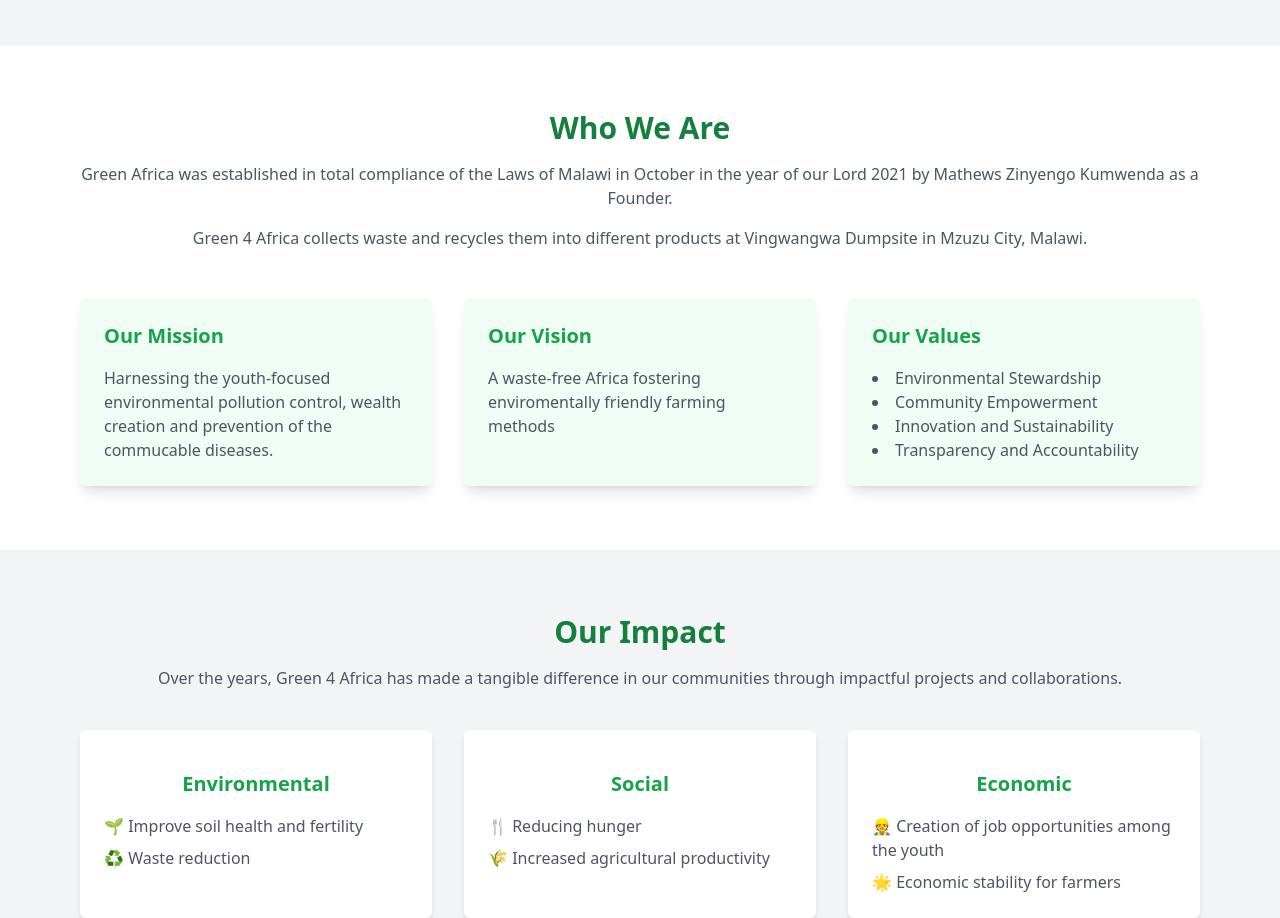
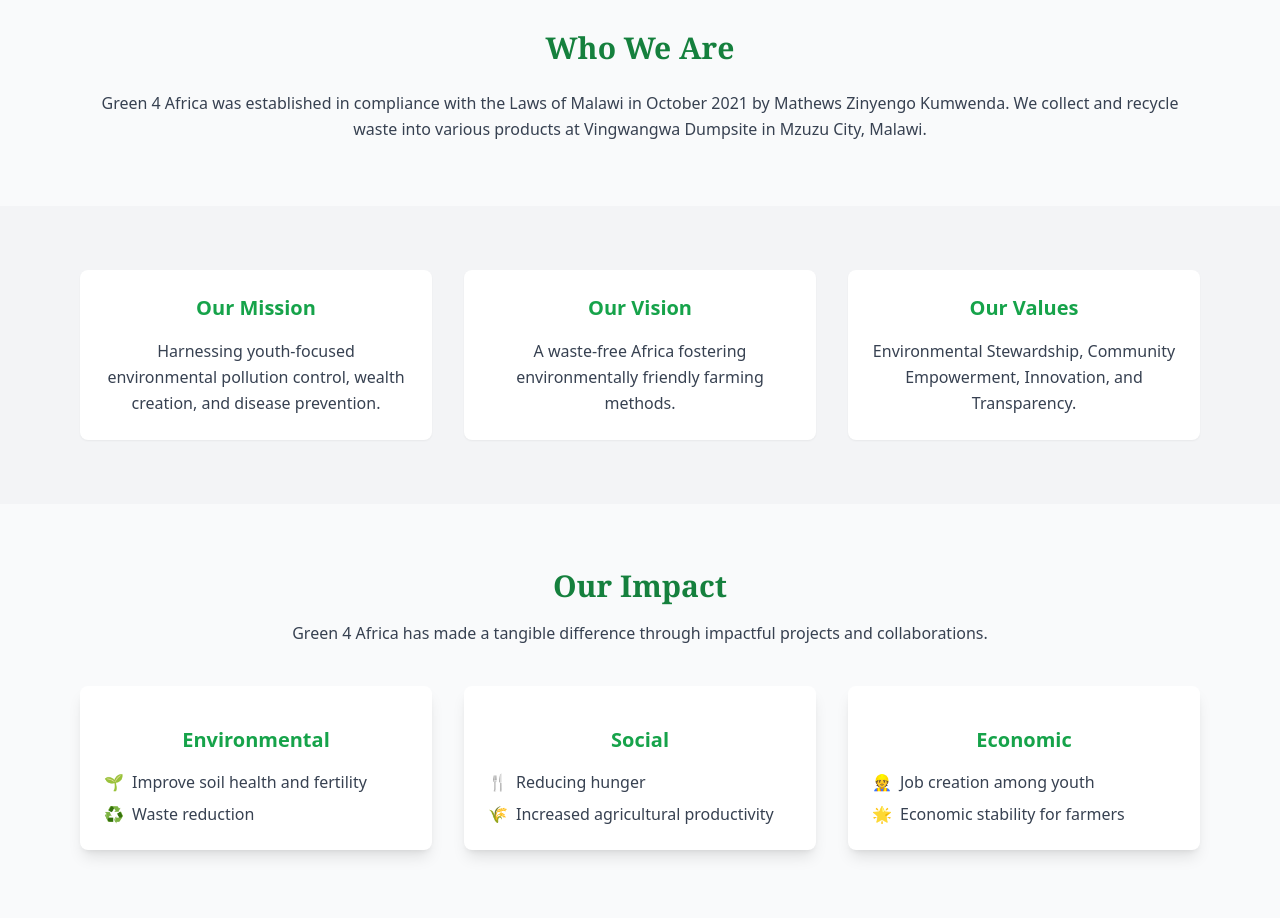
Before and after one commit to Vitumbikoh/Green-4-Africa, a React (Create React App) app: page /about in a window 1280 px wide. Shown: the part 354-1272 px from the top of the page. Built offline with nearby package versions, Linux system fonts and the light colour scheme.

Commit message:
Modified Responsiveness

```diff
--- a/src/components/Header.jsx
+++ b/src/components/Header.jsx
@@ -32,7 +32,7 @@
 
   return (
     <header
-      className={`fixed top-0 left-0 w-full z-50 transition-colors duration-300 ${
+      className={`fixed top-0 left-0 w-full z-50 transition-colors duration-300 pr-2 sm:pr-4 md:pr-8 lg:pr-12 ${
         isScrolled || !isHomePage
           ? "bg-g4AGreen text-white shadow-md"
           : "bg-transparent text-white"
@@ -71,7 +71,7 @@
         </button>
 
         {/* Desktop Navigation */}
-        <nav className="hidden lg:flex items-center space-x-10 txet-white">
+        <nav className="hidden lg:flex items-center space-x-12 txet-white">
           {[
             { path: "/", label: "Home" },
             { path: "/about", label: "About" },
--- a/src/components/Products.jsx
+++ b/src/components/Products.jsx
@@ -20,7 +20,7 @@
   ];
 
   return (
-    <div className="bg-gray-50 py-20 px-8 sm:px-12 md:px-16">
+    <div className="bg-gray-50 pb-10 px-8 sm:px-12 md:px-16">
       <div className="max-w-7xl mx-auto text-center">
         {/* Section Header */}
         <h2 className="text-4xl font-serif font-bold text-gray-800 mb-6">
--- a/src/components/TeamMembers.jsx
+++ b/src/components/TeamMembers.jsx
@@ -3,6 +3,7 @@
 const Team = () => {
   const teamMembers = [
     { name: "Mathews Z. Kumwenda", role: "Executive Director", image: "matthews.jpg" },
+    { name: "Blessings Kayuni", role: "Heard of finance", image: ".jpg" },
     { name: "Grace Kayuni", role: "Marketing Officer", image: "GraceKayuni.jpg" },
     { name: "Sithandiveni Soko", role: "Head of Sanitation", image: "SithandiveniSoko.jpg" },
     { name: "Asayile Ngosi", role: "Programmes Manager", image: "AsayileNgosi.jpg" },
@@ -24,7 +25,7 @@
           {teamMembers.map((member, index) => (
             <div
               key={index}
-              className="bg-white rounded-lg shadow-lg overflow-hidden transition-transform transform hover:scale-105"
+              className="bg-white rounded-lg shadow-sm overflow-hidden transition-transform transform hover:scale-105"
             >
               <img
                 className="w-full h-72 object-cover"
--- a/src/pages/About.jsx
+++ b/src/pages/About.jsx
@@ -1,247 +1,164 @@
 import React, { useState, useEffect } from "react";
-import { motion } from "framer-motion";
 import Team from "../components/TeamMembers";
-
-// Animation variants for paragraphs
-const paragraphVariants = {
-  hidden: { opacity: 0, y: 30 },
-  visible: { opacity: 1, y: 0 },
-};
-
-// Animation variants for heading and numbers
-const headingVariants = {
-  hidden: { opacity: 0, y: -20 },
-  visible: { opacity: 1, y: 0 },
-};
 
 const About = () => {
   const [isVisible, setIsVisible] = useState(false);
 
   useEffect(() => {
-    // Set isVisible to true after the component mounts to trigger animation
     setIsVisible(true);
   }, []);
 
   return (
-    <div className="bg-gray-100 my-8 pt-8">
+    <div className="bg-gray-50">
       {/* Hero Section */}
       <div
-        className={`relative h-72 bg-cover bg-center rounded-lg mb-12 transition-all duration-1000 ease-in-out ${
+        className={`relative h-80 bg-cover bg-center transition-opacity duration-1000 ${
           isVisible ? "opacity-100" : "opacity-0"
         }`}
         style={{ backgroundImage: "url('/matthews.jpg')" }}
       >
         <div className="absolute inset-0 bg-black bg-opacity-50 flex justify-center items-center">
-          <h2 className="text-4xl font-bold text-white animate__animated animate__fadeIn">
-            Our Products & Services
+          <h2 className="text-4xl font-serif text-white font-bold">
+            About Green for Africa
           </h2>
         </div>
       </div>
 
-      {/* Mission, Vision, Values Section */}
-      <div className="py-16 bg-white">
-        <div className="container mx-auto px-6 md:px-12 lg:px-20">
-          <div className="text-center mb-12">
-            <h2 className="text-3xl font-bold text-green-700">Who We Are</h2>
-            <motion.p
-              className="mt-4 text-gray-600"
-              initial="hidden"
-              whileInView="visible"
-              viewport={{ once: true }}
-              transition={{ duration: 0.8 }}
-              variants={paragraphVariants}
-            >
-              Green Africa was established in total compliance of the Laws of
-              Malawi in October in the year of our Lord 2021 by Mathews Zinyengo
-              Kumwenda as a Founder.
-            </motion.p>
-            <motion.p
-              className="mt-4 text-gray-600"
-              initial="hidden"
-              whileInView="visible"
-              viewport={{ once: true }}
-              transition={{ duration: 0.8 }}
-              variants={paragraphVariants}
-            >
-              Green 4 Africa collects waste and recycles them into different
-              products at Vingwangwa Dumpsite in Mzuzu City, Malawi.
-            </motion.p>
-          </div>
+      {/* About Section */}
+      <section className="py-16">
+        <div className="container mx-auto px-6 lg:px-20 text-center">
+          <h2 className="text-3xl font-serif font-bold text-green-700">
+            Who We Are
+          </h2>
+          <p className="mt-6 text-gray-700 leading-relaxed">
+            Green 4 Africa was established in compliance with the Laws of Malawi
+            in October 2021 by Mathews Zinyengo Kumwenda. We collect and recycle
+            waste into various products at Vingwangwa Dumpsite in Mzuzu City,
+            Malawi.
+          </p>
+        </div>
+      </section>
 
+      {/* Mission, Vision, Values */}
+      <section className="py-16 bg-gray-100">
+        <div className="container mx-auto px-6 lg:px-20">
           <div className="grid md:grid-cols-3 gap-8">
-            <div className="bg-green-50 p-6 rounded-md shadow-lg">
-              <h3 className="text-xl font-semibold text-green-600">
-                Our Mission
-              </h3>
-              <motion.p
-                className="mt-4 text-gray-600"
-                initial="hidden"
-                whileInView="visible"
-                viewport={{ once: true }}
-                transition={{ duration: 0.8 }}
-                variants={paragraphVariants}
+            {[
+              {
+                title: "Our Mission",
+                description:
+                  "Harnessing youth-focused environmental pollution control, wealth creation, and disease prevention.",
+              },
+              {
+                title: "Our Vision",
+                description:
+                  "A waste-free Africa fostering environmentally friendly farming methods.",
+              },
+              {
+                title: "Our Values",
+                description:
+                  "Environmental Stewardship, Community Empowerment, Innovation, and Transparency.",
+              },
+            ].map((item, index) => (
+              <div
+                key={index}
+                className="bg-white p-6 rounded-lg shadow-sm text-center transition-transform transform hover:scale-105"
               >
-                Harnessing the youth-focused environmental pollution control,
-                wealth creation and prevention of the commucable diseases.
-              </motion.p>
-            </div>
-            <div className="bg-green-50 p-6 px-6 rounded-md shadow-lg">
-              <h3 className="text-xl font-semibold text-green-600">
-                Our Vision
-              </h3>
-              <motion.p
-                className="mt-4 text-gray-600"
-                initial="hidden"
-                whileInView="visible"
-                viewport={{ once: true }}
-                transition={{ duration: 0.8 }}
-                variants={paragraphVariants}
-              >
-                A waste-free Africa fostering enviromentally friendly farming
-                methods
-              </motion.p>
-            </div>
-            <div className="bg-green-50 p-6 rounded-md shadow-lg">
-              <h3 className="text-xl font-semibold text-green-600">
-                Our Values
-              </h3>
-              <motion.ul
-                className="mt-4 text-gray-600 list-disc list-inside"
-                initial="hidden"
-                whileInView="visible"
-                viewport={{ once: true }}
-                transition={{ duration: 0.8 }}
-                variants={paragraphVariants}
-              >
-                <li>Environmental Stewardship</li>
-                <li>Community Empowerment</li>
-                <li>Innovation and Sustainability</li>
-                <li>Transparency and Accountability</li>
-              </motion.ul>
-            </div>
+                <h3 className="text-xl font-semibold text-green-600 mb-4">
+                  {item.title}
+                </h3>
+                <p className="text-gray-700 leading-relaxed">
+                  {item.description}
+                </p>
+              </div>
+            ))}
           </div>
         </div>
-      </div>
+      </section>
 
-      {/* Our Impact Section */}
-      <div className="bg-gray-100 py-16">
-        <div className="container mx-auto px-6 md:px-12 lg:px-20">
-          <motion.h2
-            className="text-3xl font-bold text-center text-green-700"
-            initial="hidden"
-            whileInView="visible"
-            viewport={{ once: true }}
-            transition={{ duration: 0.8 }}
-            variants={headingVariants}
-          >
+      {/* Our Impact */}
+      <section className="py-16">
+        <div className="container mx-auto px-6 lg:px-20">
+          <h2 className="text-3xl font-serif font-bold text-green-700 text-center">
             Our Impact
-          </motion.h2>
-          <motion.p
-            className="text-center text-gray-600 mt-4"
-            initial="hidden"
-            whileInView="visible"
-            viewport={{ once: true }}
-            transition={{ duration: 0.8 }}
-            variants={paragraphVariants}
-          >
-            Over the years, Green 4 Africa has made a tangible difference in our
-            communities through impactful projects and collaborations.
-          </motion.p>
-
-          <div className="grid gap-8 mt-10 md:grid-cols-3">
-            {/* Environmental Impact */}
-            <motion.div
-              className="bg-white p-6 rounded-md shadow-md hover:shadow-lg transition duration-300"
-              initial="hidden"
-              whileInView="visible"
-              viewport={{ once: true }}
-              transition={{ duration: 0.8 }}
-              variants={paragraphVariants}
-            >
-              <div className="flex items-center justify-center mb-4 text-green-600">
-                <i className="fas fa-leaf text-4xl"></i>
+          </h2>
+          <p className="text-center text-gray-700 mt-4 leading-relaxed">
+            Green 4 Africa has made a tangible difference through impactful
+            projects and collaborations.
+          </p>
+          <div className="grid md:grid-cols-3 gap-8 mt-10">
+            {[
+              {
+                icon: "fas fa-leaf",
+                title: "Environmental",
+                items: [
+                  { text: "Improve soil health and fertility", emoji: "🌱" },
+                  { text: "Waste reduction", emoji: "♻️" },
+                ],
+              },
+              {
+                icon: "fas fa-users",
+                title: "Social",
+                items: [
+                  { text: "Reducing hunger", emoji: "🍴" },
+                  { text: "Increased agricultural productivity", emoji: "🌾" },
+                ],
+              },
+              {
+                icon: "fas fa-briefcase",
+                title: "Economic",
+                items: [
+                  { text: "Job creation among youth", emoji: "👷" },
+                  { text: "Economic stability for farmers", emoji: "🌟" },
+                ],
+              },
+            ].map((impact, index) => (
+              <div
+                key={index}
+                className="bg-white p-6 rounded-lg shadow-lg text-center hover:shadow-xl transition-shadow"
+              >
+                <div className="flex justify-center items-center text-green-600 mb-4">
+                  <i className={`${impact.icon} text-4xl`}></i>
+                </div>
+                <h3 className="text-xl font-bold text-green-600 mb-4">
+                  {impact.title}
+                </h3>
+                <ul className="text-gray-700 space-y-2 text-left">
+                  {impact.items.map((item, i) => (
+                    <li key={i}>
+                      <span className="mr-2">{item.emoji}</span>
+                      {item.text}
+                    </li>
+                  ))}
+                </ul>
               </div>
-              <h3 className="text-xl font-bold text-center text-green-600">
-                Environmental
-              </h3>
-              <ul className="mt-4 text-gray-600 space-y-2">
-                <li>🌱 Improve soil health and fertility</li>
-                <li>♻️ Waste reduction</li>
-              </ul>
-            </motion.div>
-
-            {/* Social Impact */}
-            <motion.div
-              className="bg-white p-6 rounded-md shadow-md hover:shadow-lg transition duration-300"
-              initial="hidden"
-              whileInView="visible"
-              viewport={{ once: true }}
-              transition={{ duration: 0.8 }}
-              variants={paragraphVariants}
-            >
-              <div className="flex items-center justify-center mb-4 text-green-600">
-                <i className="fas fa-users text-4xl"></i>
-              </div>
-              <h3 className="text-xl font-bold text-center text-green-600">
-                Social
-              </h3>
-              <ul className="mt-4 text-gray-600 space-y-2">
-                <li>🍴 Reducing hunger</li>
-                <li>🌾 Increased agricultural productivity</li>
-              </ul>
-            </motion.div>
-
-            {/* Economic Impact */}
-            <motion.div
-              className="bg-white p-6 rounded-md shadow-md hover:shadow-lg transition duration-300"
-              initial="hidden"
-              whileInView="visible"
-              viewport={{ once: true }}
-              transition={{ duration: 0.8 }}
-              variants={paragraphVariants}
-            >
-              <div className="flex items-center justify-center mb-4 text-green-600">
-                <i className="fas fa-briefcase text-4xl"></i>
-              </div>
-              <h3 className="text-xl font-bold text-center text-green-600">
-                Economic
-              </h3>
-              <ul className="mt-4 text-gray-600 space-y-2">
-                <li>👷 Creation of job opportunities among the youth</li>
-                <li>🌟 Economic stability for farmers</li>
-              </ul>
-            </motion.div>
+            ))}
           </div>
         </div>
-      </div>
+      </section>
 
       {/* Leadership Section */}
       <Team />
 
       {/* Call to Action */}
-      <div className="bg-white text-grey-200 py-12">
-        <div className="container mx-auto px-6 md:px-12 lg:px-20 text-center">
-          <h2 className="text-3xl font-bold">Join Us in Making a Difference</h2>
-          <motion.p
-            className="mt-4 text-lg"
-            initial="hidden"
-            whileInView="visible"
-            viewport={{ once: true }}
-            transition={{ duration: 0.8 }}
-            variants={paragraphVariants}
-          >
+      <section className="py-12 text-g4AGreen text-center">
+        <div className="container mx-auto px-6 lg:px-20">
+          <h2 className="text-3xl font-serif font-bold">
+            Join Us in Making a Difference
+          </h2>
+          <p className="mt-4 leading-relaxed">
             Partner with us or contribute to our projects to create a
             sustainable future for all.
-          </motion.p>
+          </p>
           <a
             href="/contact"
-            className="mt-6 inline-block bg-white text-green-700 font-semibold py-3 px-6 rounded-md shadow hover:bg-gray-100 transition"
+            className="mt-6 inline-block bg-g4AGreen text-white font-semibold py-3 px-6 rounded-md shadow hover:bg-gray-100 transition"
             aria-label="Contact Us"
           >
             Get in Touch
           </a>
         </div>
-      </div>
+      </section>
     </div>
   );
 };
--- a/src/pages/Homepage.jsx
+++ b/src/pages/Homepage.jsx
@@ -47,7 +47,7 @@
         </div>
       </div>
       {/* Info Section */}
-      <div className="bg-white py-6">
+      <div className="bg-white py-2">
         <div className="container mx-auto px-4 grid grid-cols-1 md:grid-cols-3 gap-6 relative z-20">
           <div className="text-center shadow-lg rounded-lg p-6 bg-gray-100 transform -translate-y-16">
             <div className="text-green-600 text-2xl mb-4">
--- a/src/pages/Projects.jsx
+++ b/src/pages/Projects.jsx
@@ -20,7 +20,7 @@
     {
       title: "Eco-Friendly Solutions",
       description:
-        "Promote the use of renewable energy sources, such as solar, wind, and biogas, to reduce dependence on fossil fuels and mitigate climate change.",
+        "Promote the use of renewable energy sources, such as Organic  fertilizer, solar, fire briquettes, eco-plastic  bricks and biogas, to reduce dependence on fossil fuels and mitigate climate change.",
       link: "/projects/eco-friendly-solutions",
       image: "/Banner.jpg",
     },
```
Also changed, not shown: src/components/info.jsx (+19 -11 lines).
